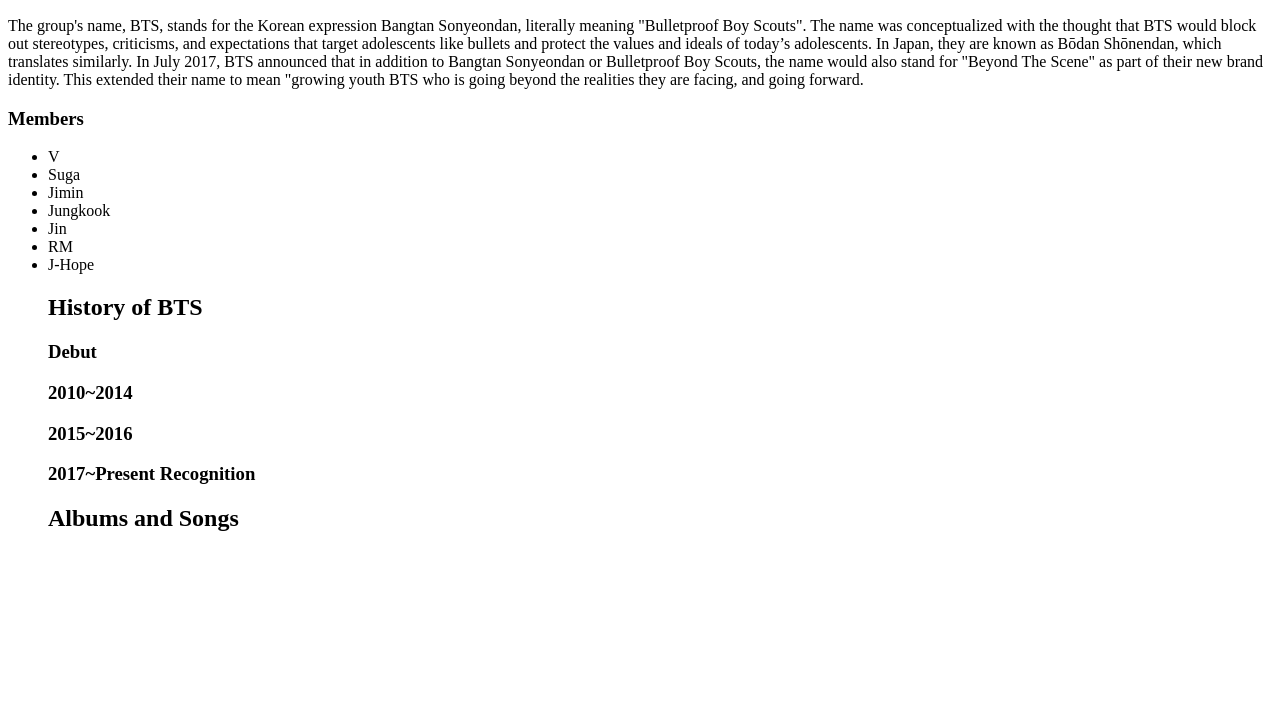
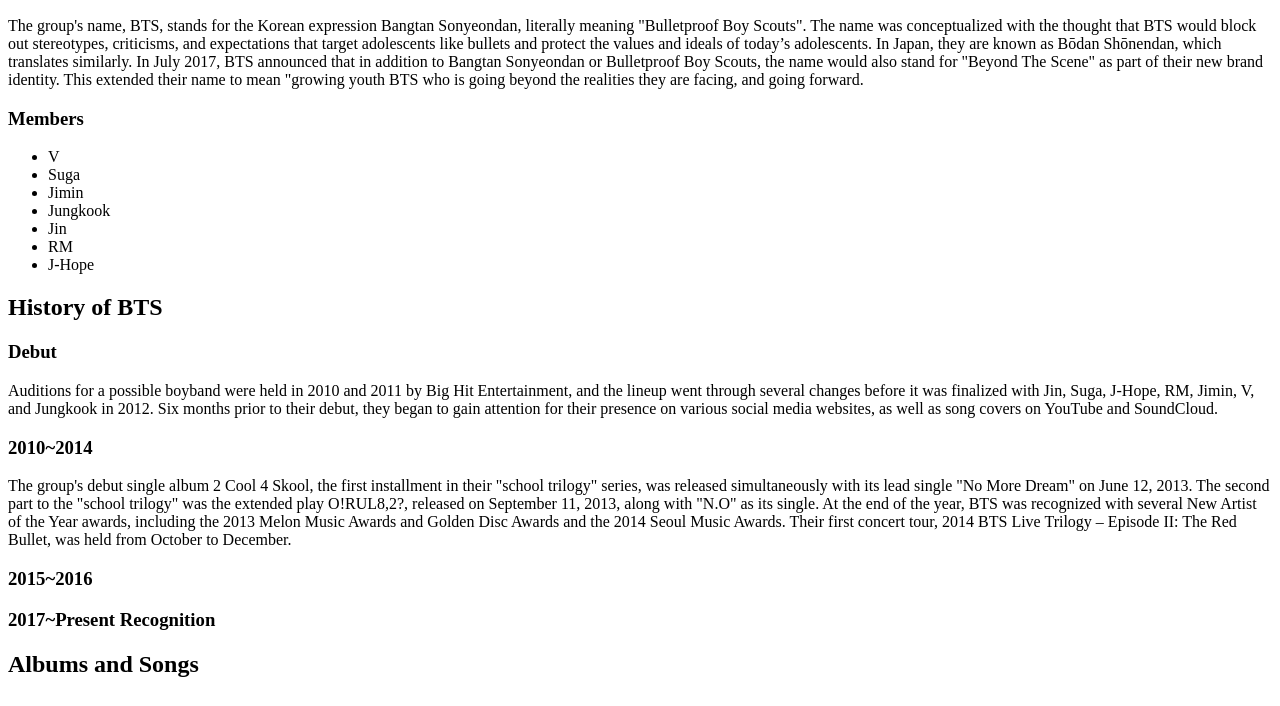
Before and after one commit to gieunkim/Christine1015.github.io, a plain HTML site: page index.html in a window 1280 px wide. Shown: the part 286-992 px from the top of the page. Before the commit the page ends 854 px from the top, so only its background shows below. Drawn offline with Linux system fonts and the light colour scheme.

Commit message:
Update index.html

```diff
--- a/index.html
+++ b/index.html
@@ -21,10 +21,16 @@
             <li>Jungkook</li>
             <li>Jin</li>
             <li>RM</li>
-            <li>J-Hope</li>
+            <li>J-Hope</li></ul>
         <h2 id="history">History of BTS</h2>
         <h3>Debut</h3>
+        <p>Auditions for a possible boyband were held in 2010 and 2011 by Big Hit Entertainment, and the lineup went through several changes before it was finalized with Jin, Suga, J-Hope, RM, Jimin, V, and Jungkook in 2012.
+        Six months prior to their debut, they began to gain attention for their presence on various social media websites, as well as song covers on YouTube and SoundCloud.</p>
         <h3>2010~2014</h3>
+        <p>The group's debut single album 2 Cool 4 Skool, the first installment in their "school trilogy" series, was released simultaneously with its lead single "No More Dream" on June 12, 2013.
+            The second part to the "school trilogy" was the extended play O!RUL8,2?, released on September 11, 2013, along with "N.O" as its single.
+            At the end of the year, BTS was recognized with several New Artist of the Year awards, including the 2013 Melon Music Awards and Golden Disc Awards and the 2014 Seoul Music Awards.
+            Their first concert tour, 2014 BTS Live Trilogy – Episode II: The Red Bullet, was held from October to December.</p>
         <h3>2015~2016</h3>
         <h3>2017~Present Recognition</h3>
         <h2>Albums and Songs</h2>
```
